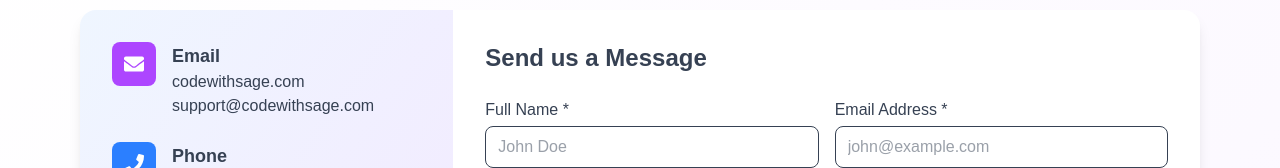
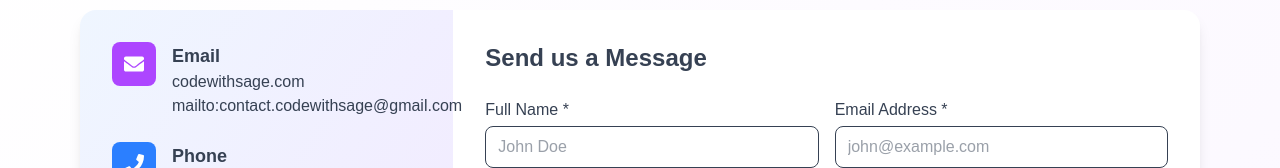
Before and after one commit to KaisenSage/codewithsage, a Next.js app in the folder my-app/: page /contact in a window 1280 px wide. Shown: the part 160-328 px from the top of the page. Built offline with nearby package versions, Linux system fonts and the light colour scheme.

Commit message:
latest commit

```diff
--- a/my-app/src/components/ContactSection.tsx
+++ b/my-app/src/components/ContactSection.tsx
@@ -41,7 +41,7 @@ export default function ContactSection() {
               </span>
               <div>
                 <div className="text-lg text-gray-700 font-semibold">Email</div>
-                <div className="text-gray-700">codewithsage.com<br />support@codewithsage.com</div>
+                <div className="text-gray-700">codewithsage.com<br />mailto:contact.codewithsage@gmail.com</div>
               </div>
             </div>
             <div className="flex items-start gap-4">
```
